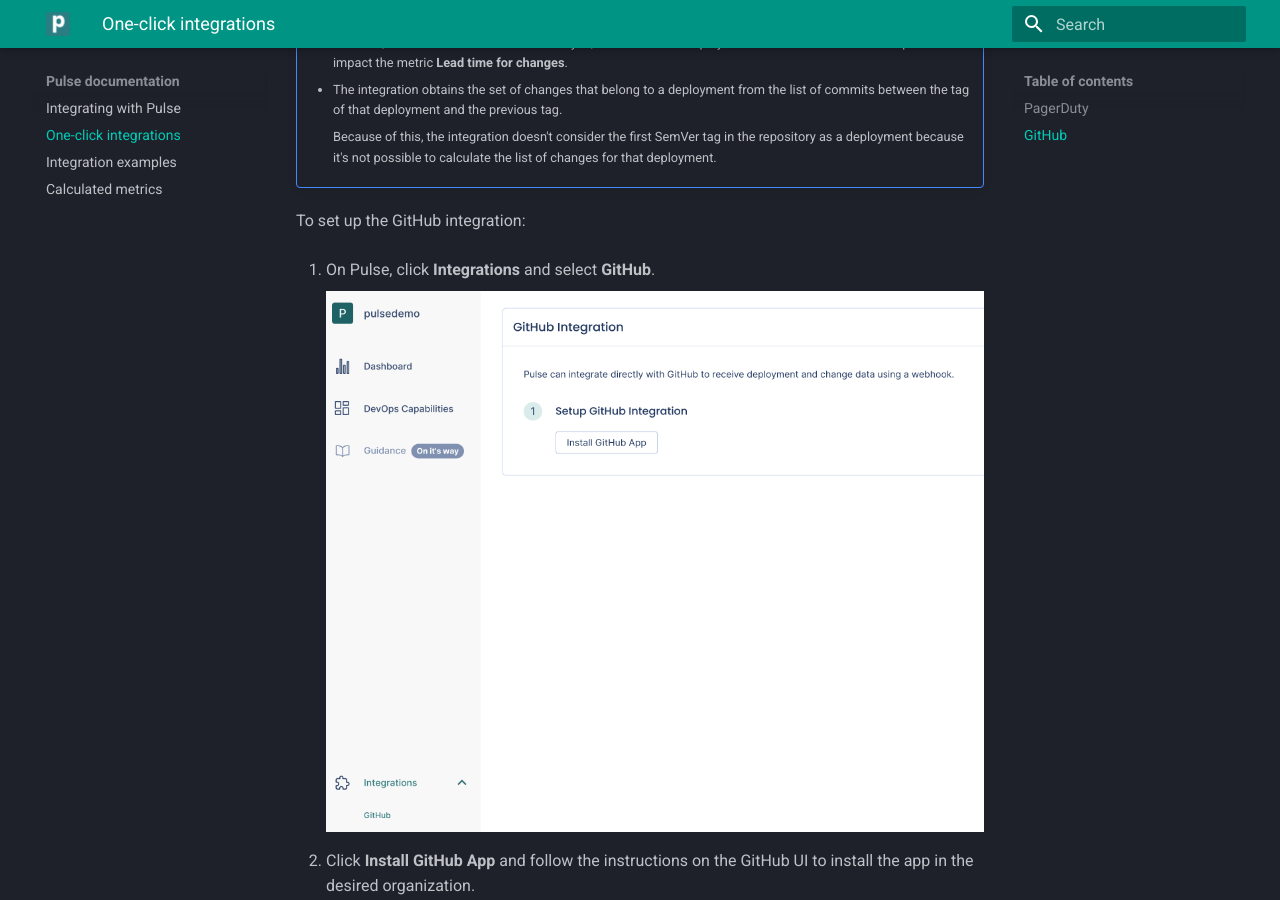
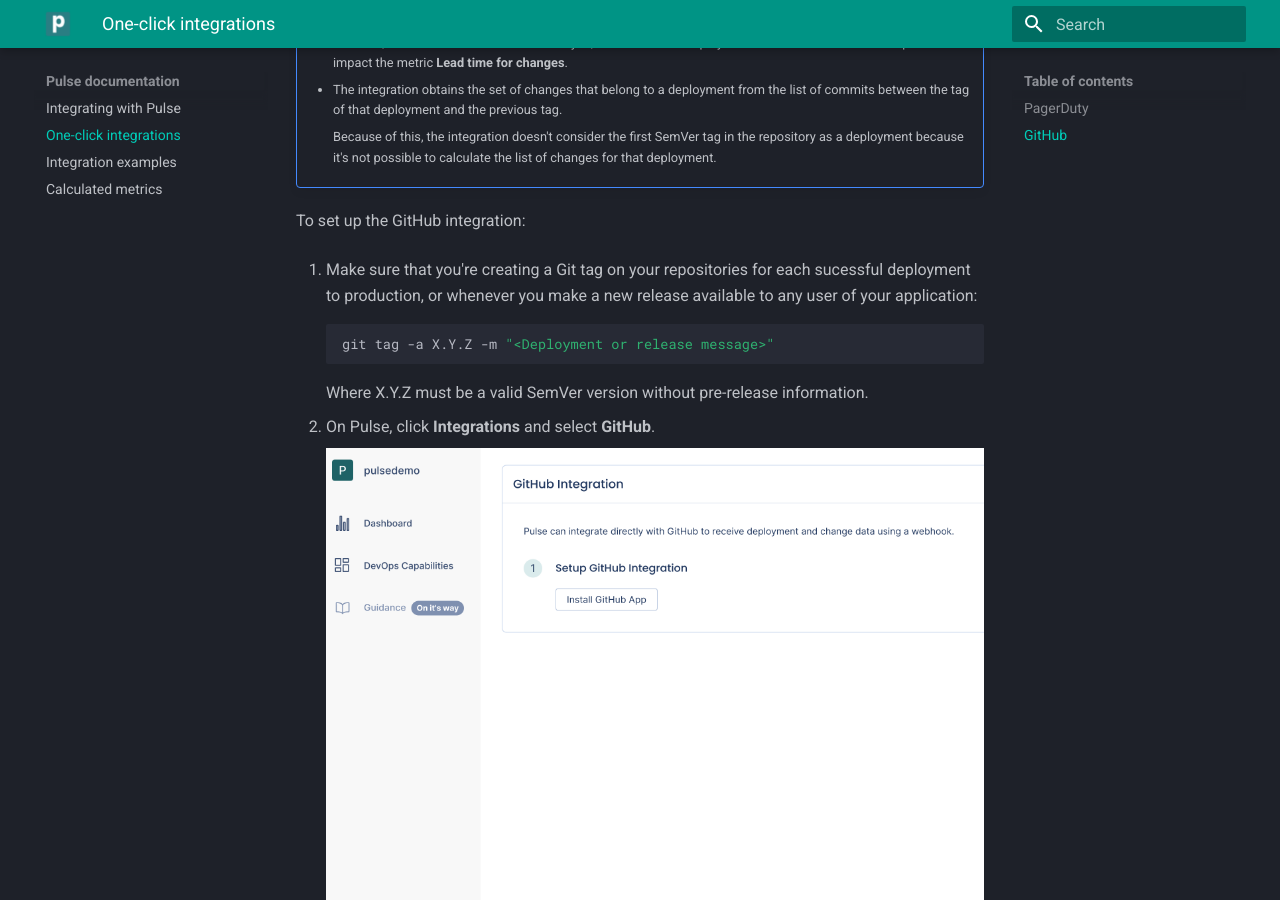
Before and after one commit to codacy/pulse-user-docs, an MkDocs documentation site: the page built from docs/one-click-integrations.md, in a window 1280 px wide and 900 px high, scrolled down 1523 px. Built offline with MkDocs 1.6.1 and Material for MkDocs 9.7.7, drawn with Linux system fonts in a browser that asks for light colours.

Commit message:
feature: Provide guidance on how to correctly add tags for deployments

````diff
--- a/docs/one-click-integrations.md
+++ b/docs/one-click-integrations.md
@@ -40,6 +40,14 @@
 
 To set up the GitHub integration:
 
+1.  Make sure that you're creating a Git tag on your repositories for each sucessful deployment to production, or whenever you make a new release available to any user of your application:
+
+    ```bash
+    git tag -a X.Y.Z -m "<Deployment or release message>"
+    ```
+
+    Where X.Y.Z must be a valid SemVer version without pre-release information.
+
 1.  On Pulse, click **Integrations** and select **GitHub**.
 
     ![GitHub integration](images/ghi-setup.png)
````
